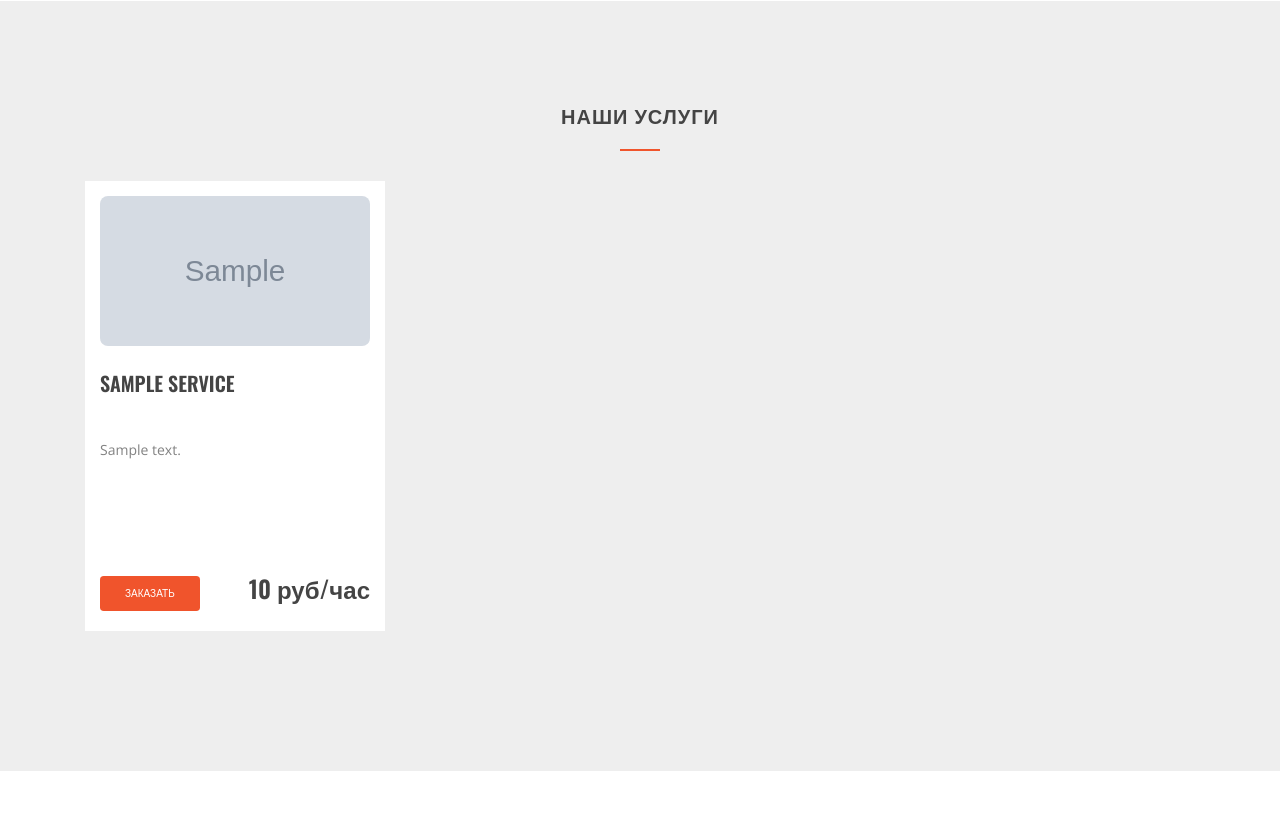
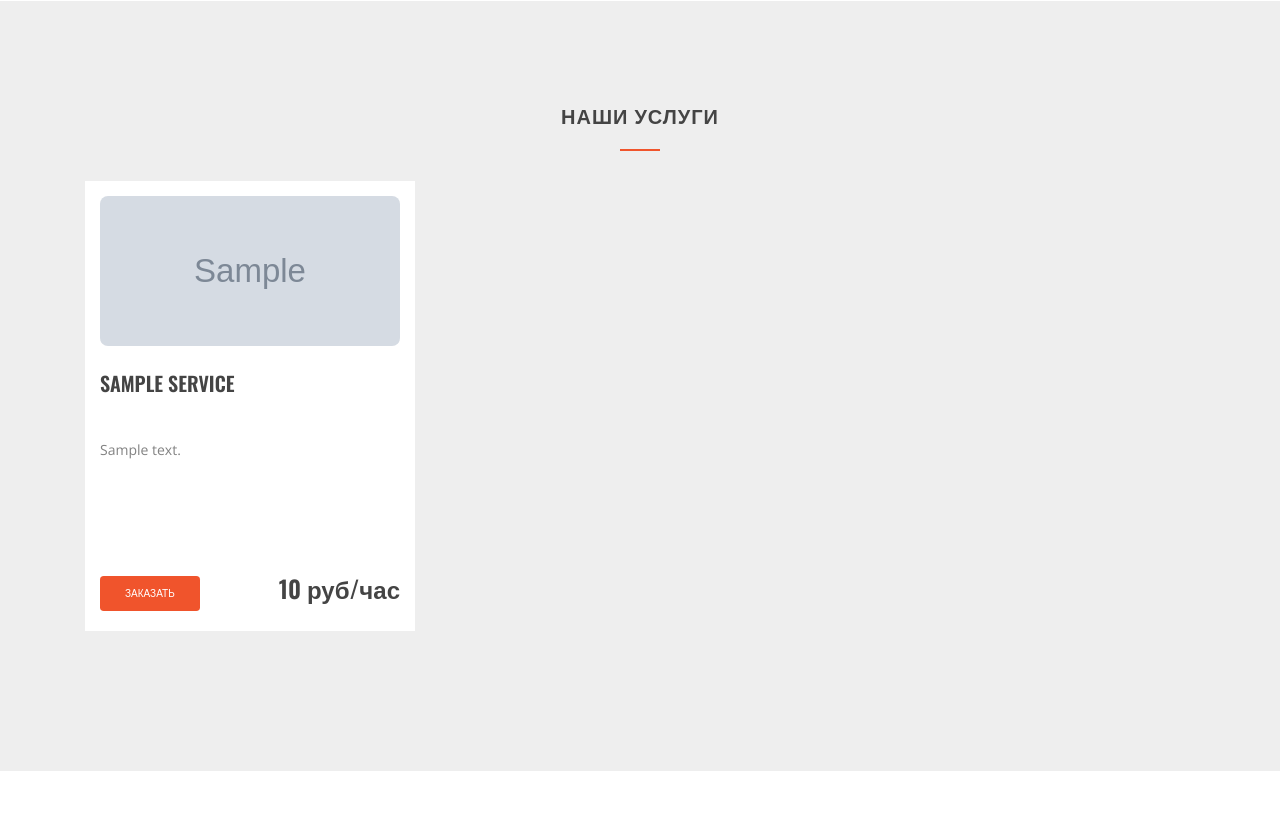
Before and after one commit to Dimon4ik812/construction_site, a Django app: template construction/templates/construction/index.html in a window 1280 px wide. Shown: the part 1437-2267 px from the top of the page. Run offline with Django 5.2, Linux system fonts and the light colour scheme; the template is opened without the code that fills it: values that come from a table or form of the project are taken from there, others are empty; tables that the repository leaves empty hold one stand-in row (values such as "Sample post"); grey boxes marked "Sample" are stand-in pictures; parts of the project's set-up code (start-up, migrations or seed data) failed here and were passed over; some libraries are stand-ins or nearby versions; some web fonts are replaced.

Commit message:
редактирование css файла

```diff
--- a/static/css/main.css
+++ b/static/css/main.css
@@ -1681,8 +1681,8 @@ mark, .mark {
     margin-bottom: 40px;
     background-color: #fff;
     padding: 15px;
-    width: 300px; /* Фиксированная ширина карточки */
-    min-height: 450px; /* Минимальная высота для выравнивания */
+    width: 330px; /* Фиксированная ширина карточки */
+    height: 450px; /* Минимальная высота для выравнивания */
     box-sizing: border-box; /* Учитывает padding при расчете ширины/высоты */
     display: flex;
     flex-direction: column; /* Размещает элементы вертикально */
@@ -1695,7 +1695,6 @@ mark, .mark {
     text-transform: uppercase;
     margin: 20px 0 7px;
     height: 60px; /* Фиксированная высота для заголовков */
-    white-space: nowrap; /* Запрещает перенос текста */
 }
 
 .services__title:hover {
```
